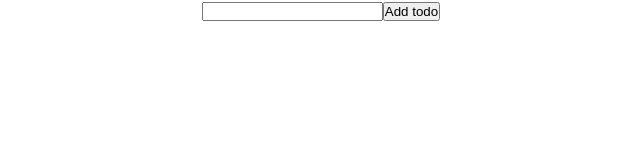
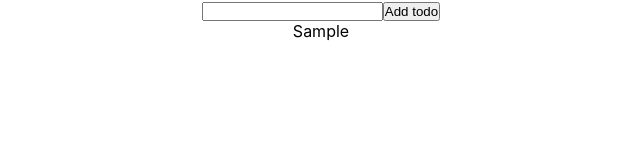
Before and after one commit to kozzztia/education-todo, a React (Create React App) app: page / in a window 1280 px wide. Both pictures are taken after typing "Sample" into the empty fields and a click on the button "Add todo". Shown: the top 160 px of the page, without its empty margins (319-959 px from the left). Built offline with nearby package versions, Linux system fonts and the light colour scheme.

Commit message:
create todoList commit

```diff
--- a/src/components/TodoForm.tsx
+++ b/src/components/TodoForm.tsx
@@ -1,11 +1,19 @@
 import React from 'react';
 import {todoFormTypes} from "../types/types";
+import {createId} from "../support/support";
+import {setTodosType} from "../types/types"
 
-const TodoForm = ({inputValue , setInputValue , setTodos}:todoFormTypes) => {
+const TodoForm = ({inputValue , setInputValue , setTodos ,todos}:todoFormTypes) => {
     return (
         <form
             onSubmit={(e)=>{
                 e.preventDefault()
+                const newTodo : setTodosType = {
+                    id:createId(),
+                    title:inputValue,
+                    done:false,
+                }
+                setTodos((prev:todoFormTypes[])=>[...prev, newTodo])
                 setInputValue("")
             }}
         >
@@ -15,7 +23,6 @@ const TodoForm = ({inputValue , setInputValue , setTodos}:todoFormTypes) => {
                     setInputValue(e.target.value)
                 }}
                 value={inputValue}
-
             />
             <button type='submit'>Add todo</button>
         </form>
--- /dev/null
+++ b/src/components/TodoList.tsx
@@ -0,0 +1,15 @@
+import React from 'react';
+import {todoListTypes} from "../types/types";
+
+
+function TodoList  ({todos} :todoListTypes)  {
+    return (
+        <ul>
+            {
+                todos.map(item=><li key={item.id}>{item.title}</li>)
+            }
+        </ul>
+    );
+};
+
+export default TodoList;
--- a/src/components/TodosContainer.tsx
+++ b/src/components/TodosContainer.tsx
@@ -1,15 +1,20 @@
 import React, {useState} from 'react';
 import TodoForm from "./TodoForm";
+import TodoList from "./TodoList";
 
 const TodosContainer = () => {
     const [inputValue , setInputValue] = useState("");
-    const [todos , setTodos] = useState([{id:1, title:"first", done: false}]);
+    const [todos , setTodos] = useState([]);
     return (
         <>
             <TodoForm
                 inputValue ={inputValue}
                 setInputValue ={setInputValue}
                 setTodos={setTodos}
+                todos={todos}
+            />
+            <TodoList
+                todos={todos}
             />
 
         </>
--- a/src/support/support.ts
+++ b/src/support/support.ts
@@ -1,10 +1,7 @@
 
+let id = 0;
 
-
-export const createId = ()=>{
-    let id = 1;
-    const create = () => {
-        return id++
-    }
-    create()
+export const createId = ()=> {
+        id = id +1
+        return id
 }
```
Also changed, not shown: src/types/types.tsx (+7 -2 lines).
